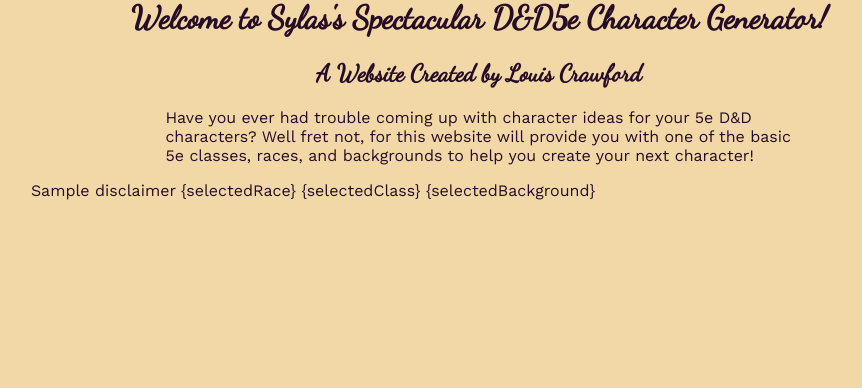
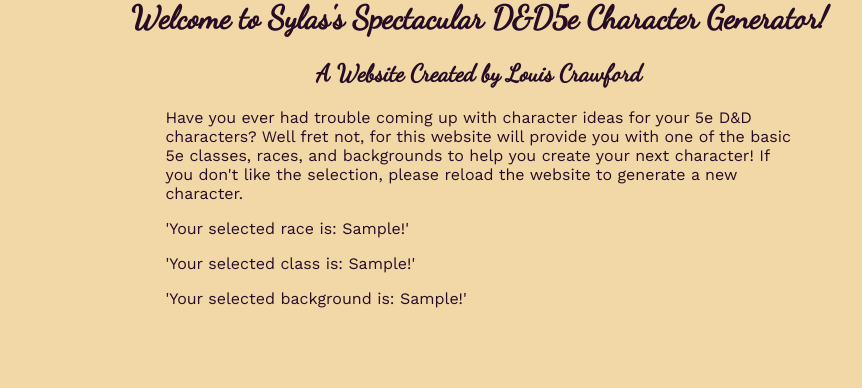
Before and after one commit to Starpotter/dnd5e-character-generator, a Flask app: template templates/index.html in a window 1280 px wide. Shown: the part 22-410 px from the top of the page, without its empty margins (161-1023 px from the left). Run offline with Flask 2, Linux system fonts and the light colour scheme; the template is opened without the code that fills it: most values are stand-ins (such as "Sample title", 1, 10 or a date in 2020).

Commit message:
Scc and descriptions

```diff
--- a/run.py
+++ b/run.py
@@ -10,10 +10,21 @@
     db = sqlite3.connect(GENERATORDB)
     print(db)
 
-    selectedRace = db.execute('SELECT raceName FROM races ORDER BY RANDOM() LIMIT 1')
-    selectedClass = db.execute('SELECT className FROM classes ORDER BY RANDOM() LIMIT 1')
-    selectedBackground = db.execute('SELECT backgroundName FROM backgrounds ORDER BY RANDOM() LIMIT 1')
+    selectedRace = []
+    selectedClass = []
+    selectedBackground = []
+    selectedRaceDesc = []
+    selectedClassDesc = []
+    randomRace = db.execute('SELECT raceName, raceDesc FROM races ORDER BY RANDOM() LIMIT 1')
+    for race in randomRace:
+        selectedRace.append(list(race))
+    randomClass = db.execute('SELECT className, classDesc FROM classes ORDER BY RANDOM() LIMIT 1')
+    for rClass in randomClass:
+        selectedClass.append(list(rClass))
+    randomBackground = db.execute('SELECT backgroundName FROM backgrounds ORDER BY RANDOM() LIMIT 1')
+    for background in randomBackground:
+        selectedBackground.append(list(background))
 
 
     db.close()
-    return render_template('index.html', disclaimer='may contain traces of nuts', selectedRace=selectedRace, selectedClass=selectedClass, selectedBackground=selectedBackground)
+    return render_template('index.html', selectedRace=selectedRace, selectedClass=selectedClass, selectedBackground=selectedBackground)
--- /dev/null
+++ b/static/screen.css
@@ -0,0 +1,18 @@
+/* google font import */
+@import url('https://fonts.googleapis.com/css2?family=Dancing+Script&family=Work+Sans&display=swap');
+
+
+header{
+  font-family: 'Dancing Script', cursive;
+  text-align: center;
+}
+
+body{
+  font-family: 'Work Sans', sans-serif;
+  background-color: #F2D8A7;
+  color: #260D25;
+}
+body, p{
+  margin-left: 15%;
+  margin-right: 15%;
+}
--- a/templates/index.html
+++ b/templates/index.html
@@ -7,7 +7,7 @@
     <title>D&D5e Random Character Generator</title>
     <meta name="description" content="A random character generator for D&D5e." />
     <meta name="viewport" content="width=device-width, initial-scale=1, shrink-to-fit=no">
-    <link rel="stylesheet" href="screen.css" />
+    <link rel="stylesheet" href="{{ url_for('static', filename='screen.css') }}" />
   </head>
 
   <body>
@@ -19,13 +19,13 @@
       <p>
       Have you ever had trouble coming up with character ideas for your 5e D&D characters?
       Well fret not, for this website will provide you with one of the basic 5e classes, races,
-      and backgrounds to help you create your next character!
+      and backgrounds to help you create your next character! If you don't like the selection,
+      please reload the website to generate a new character.
       </p> <!--Quick blurb about what the website does-->
       <div id="generator"> <!--Generator for characters-->
-        {{ disclaimer }}
-        {selectedRace}
-        {selectedClass}
-        {selectedBackground}
+        <p>'Your selected race is: {{selectedRace}}!'</p>
+        <p>'Your selected class is: {{selectedClass}}!'</p>
+        <p>'Your selected background is: {{selectedBackground}}!'</p>
       </div>
     </div>
   </body>
```
Also changed, not shown: characterGenerator.db.
